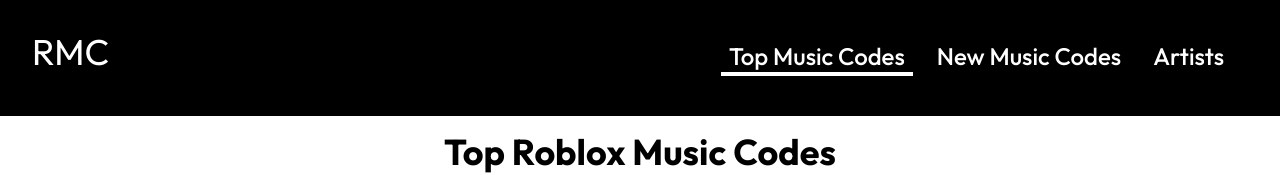
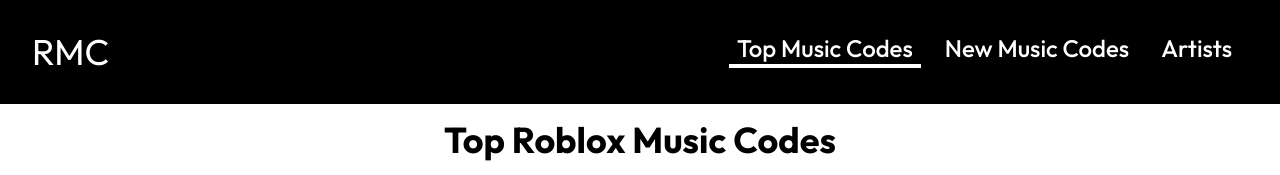
Before and after one commit to Ultraviolence322/roblox-site, a Next.js app: page / in a window 1280 px wide. Shown: the top 175 px of the page. Built offline with nearby package versions, Linux system fonts and the light colour scheme; no server answers.

Commit message:
fixes before deploy

```diff
--- a/components/Navbar.tsx
+++ b/components/Navbar.tsx
@@ -36,7 +36,7 @@
       h-screen
       bg-black
       p-2
-      md:relative md:h-auto
+      md:relative md:h-auto  md:p-0
     `
     return className
   }
--- a/pages/_document.tsx
+++ b/pages/_document.tsx
@@ -5,7 +5,6 @@
   return (
     <Html>
       <Head>
-        <meta name="viewport" content="width=device-width, initial-scale=1"/>
         <link
           href="https://fonts.googleapis.com/css2?family=Outfit:wght@400;500;700&display=swap"
           rel="stylesheet"
```
Also changed, not shown: public/robots.txt (added).
